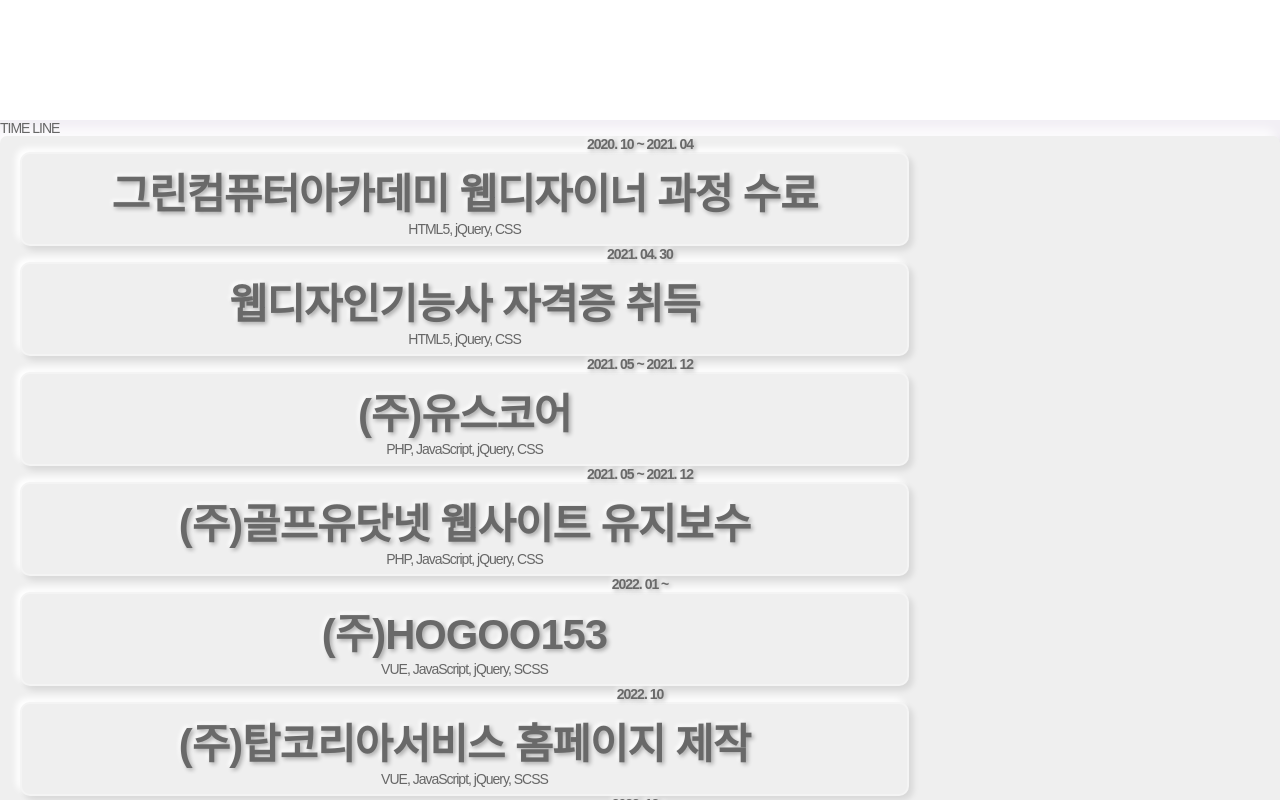
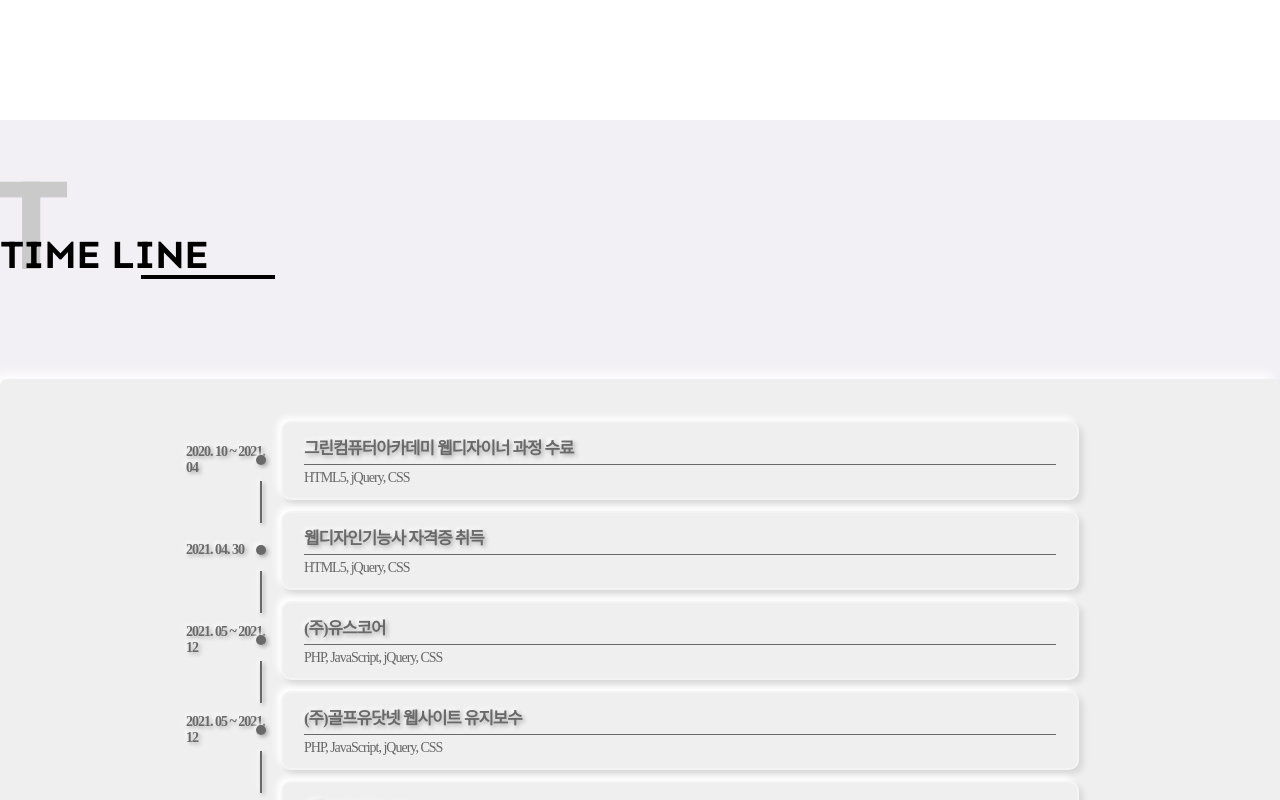
Before and after one commit to m914201/panda-project, a Vue app: page / in a window 1280 px wide. Shown: the part 1480-2280 px from the top of the page. Built offline with nearby package versions, Linux system fonts and the light colour scheme; no server answers; a web font is replaced by a local one; what vue-typer would draw is missing.

Commit message:
개행문자 인식을 위한 v-html로 변경

```diff
--- a/src/components/main/section_3.vue
+++ b/src/components/main/section_3.vue
@@ -1,6 +1,6 @@
 <template>
   <div class="main-section section_3">
-    <div class="item-warp">
+    <div class="item-wrap">
       <article class="inner">
         <main-title
           :titleTxt="targetStep.titleTxt"
@@ -14,7 +14,7 @@
                 v-for="(list, ix) in timeline"
                 :key="`test_${ix}`"
               >
-                <div class="date">{{ list.date }}</div>
+                <div class="date" v-html="list.date"></div>
                 <div class="Neumorphism">
                   <div class="company">{{ list.cont }}</div>
                   <div class="Language">{{ list.lang }}</div>
```
